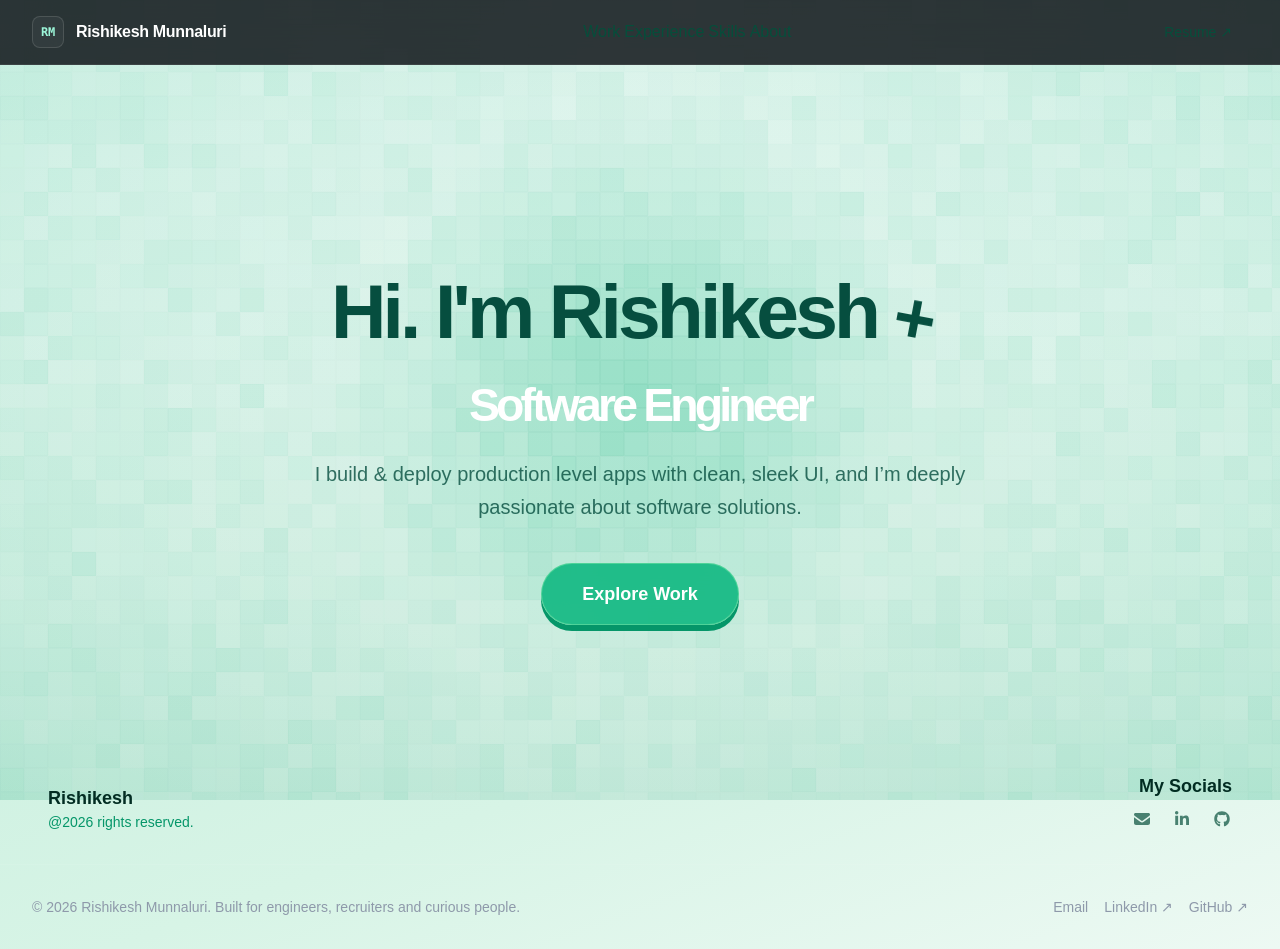
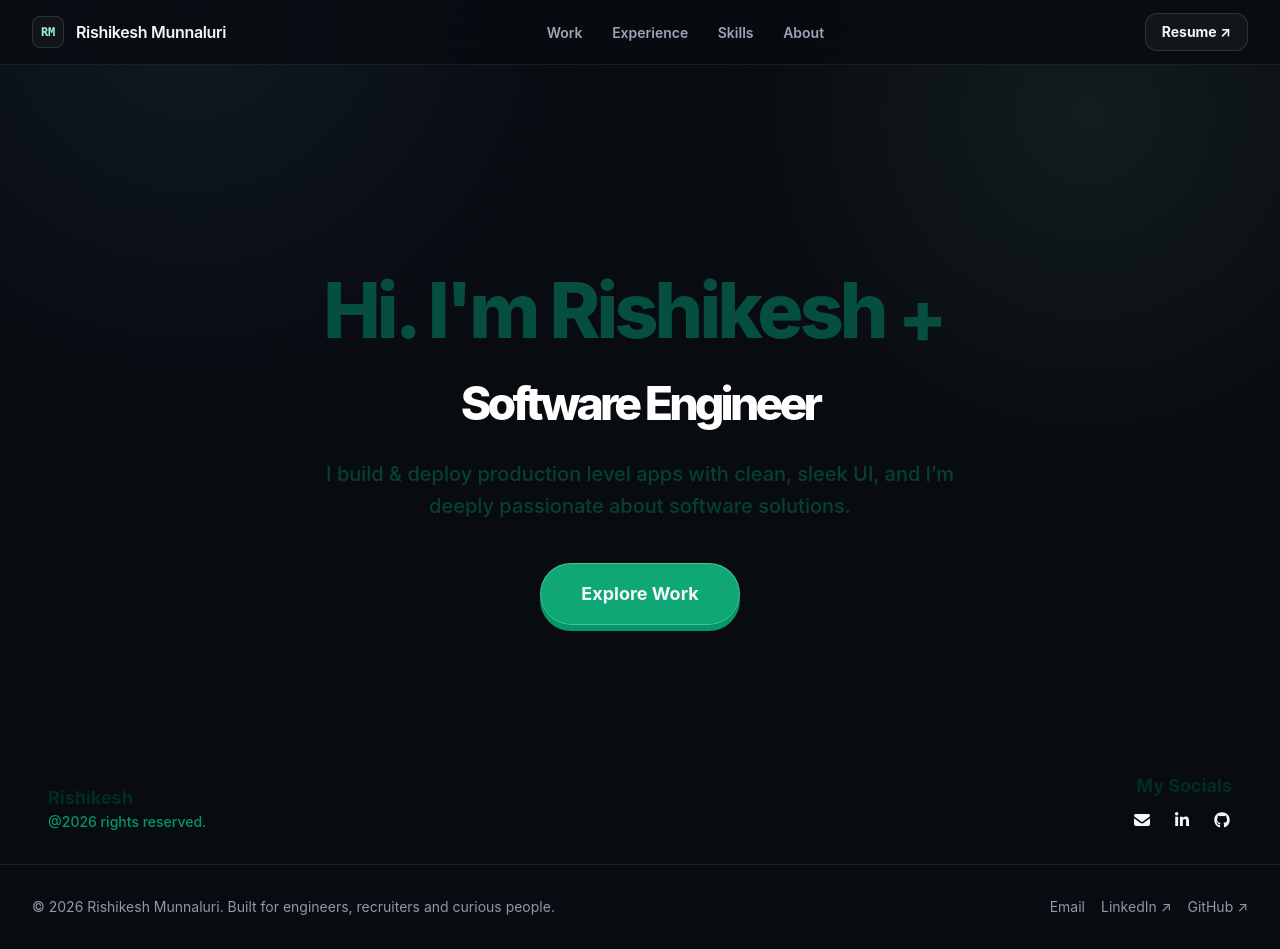
Before and after one commit to Rishikeshsanin/portfolio-main, a Next.js app in the folder now/: page / in a window 1280 px wide. Built offline with nearby package versions, Linux system fonts and the light colour scheme.

Commit message:
style(v2): introduce dark professional design system

```diff
--- a/now/src/app/globals.css
+++ b/now/src/app/globals.css
@@ -1,397 +1,209 @@
 @import "tailwindcss";
 
-@keyframes wave-drift-a {
-	0% {
-		transform: translate3d(-16%, -12%, 0) scale(0.98) rotate(-7deg);
-	}
-
-	38% {
-		transform: translate3d(14%, 10%, 0) scale(1.2) rotate(8deg);
-	}
-
-	68% {
-		transform: translate3d(4%, -2%, 0) scale(1.1) rotate(3deg);
-	}
-
-	100% {
-		transform: translate3d(-16%, -12%, 0) scale(0.98) rotate(-7deg);
-	}
+:root {
+  --bg: #080b10;
+  --surface: #0d1219;
+  --surface-2: #111821;
+  --line: rgba(255, 255, 255, 0.09);
+  --text: #f5f7fa;
+  --muted: #9aa6b6;
+  --accent: #9cf6d9;
+  --accent-2: #77bdfb;
 }
 
-@keyframes wave-drift-b {
-	0% {
-		transform: translate3d(18%, -12%, 0) scale(1) rotate(8deg);
-	}
-
-	42% {
-		transform: translate3d(-14%, 12%, 0) scale(1.24) rotate(-11deg);
-	}
-
-	72% {
-		transform: translate3d(-3%, 2%, 0) scale(1.11) rotate(-5deg);
-	}
-
-	100% {
-		transform: translate3d(18%, -12%, 0) scale(1) rotate(8deg);
-	}
-}
-
-@keyframes wave-drift-c {
-	0% {
-		transform: translate3d(-8%, 15%, 0) scale(0.98);
-	}
-
-	44% {
-		transform: translate3d(9%, -14%, 0) scale(1.2);
-	}
-
-	70% {
-		transform: translate3d(2%, -2%, 0) scale(1.08);
-	}
-
-	100% {
-		transform: translate3d(-8%, 15%, 0) scale(0.98);
-	}
-}
-
-@keyframes gradient-sweep {
-	0% {
-		transform: translate3d(-10%, 7%, 0) rotate(0deg);
-	}
-
-	50% {
-		transform: translate3d(11%, -8%, 0) rotate(180deg);
-	}
-
-	100% {
-		transform: translate3d(-10%, 7%, 0) rotate(360deg);
-	}
-}
-
-@keyframes glow-pulse {
-	0%,
-	100% {
-		opacity: 0.32;
-		transform: scale(0.96);
-	}
-
-	50% {
-		opacity: 0.52;
-		transform: scale(1.06);
-	}
-}
-
-@keyframes pixel-intensity-a {
-	0%,
-	100% {
-		opacity: 0.52;
-	}
-
-	30% {
-		opacity: 0.64;
-	}
-
-	62% {
-		opacity: 0.44;
-	}
-}
-
-@keyframes pixel-intensity-b {
-	0%,
-	100% {
-		opacity: 0.46;
-	}
-
-	28% {
-		opacity: 0.58;
-	}
-
-	66% {
-		opacity: 0.38;
-	}
-}
-
-@keyframes pixel-intensity-c {
-	0%,
-	100% {
-		opacity: 0.42;
-	}
-
-	24% {
-		opacity: 0.55;
-	}
-
-	70% {
-		opacity: 0.34;
-	}
-}
-
-@keyframes pixel-intensity-overlay {
-	0%,
-	100% {
-		opacity: 0.38;
-	}
-
-	50% {
-		opacity: 0.48;
-	}
-}
-
-@keyframes pixel-intensity-glow {
-	0%,
-	100% {
-		opacity: 0.28;
-	}
-
-	50% {
-		opacity: 0.4;
-	}
-}
-
-@keyframes pixel-cell-breathe {
-	0%,
-	100% {
-		opacity: var(--pixel-low, 0.2);
-	}
-
-	22% {
-		opacity: var(--pixel-mid, 0.28);
-	}
-
-	51% {
-		opacity: var(--pixel-high, 0.4);
-	}
-
-	76% {
-		opacity: var(--pixel-mid, 0.28);
-	}
-}
-
-@keyframes rubber-spin {
-	0% {
-		transform: rotate(0deg);
-	}
-	14% {
-		transform: rotate(265deg);
-	}
-	26% {
-		transform: rotate(360deg);
-	}
-	38% {
-		transform: rotate(420deg);
-	}
-	54% {
-		transform: rotate(90deg);
-	}
-	68% {
-		transform: rotate(0deg);
-	}
-	80% {
-		transform: rotate(-260deg);
-	}
-	92% {
-		transform: rotate(-360deg);
-	}
-	100% {
-		transform: rotate(0deg);
-	}
-}
-
-html,
-body {
-	background: linear-gradient(160deg, #e0f7ed 0%, #c8efde 34%, #d7f4e6 70%, #edf9f3 100%);
-	color: #064e3b;
-	font-family: 'Plus Jakarta Sans', sans-serif;
-	overflow-x: hidden;
-	min-height: 100dvh;
-	user-select: none;
-	-webkit-user-select: none;
-	-webkit-touch-callout: none;
-	cursor: url("/cursor/cursor-tri-21.png") 1 1, auto;
+* {
+  box-sizing: border-box;
 }
 
 html {
-	scroll-behavior: smooth;
+  scroll-behavior: smooth;
+  background: var(--bg);
 }
 
 body {
-	overflow-y: auto;
-	overscroll-behavior-y: auto;
+  margin: 0;
+  min-height: 100dvh;
+  overflow-x: hidden;
+  background:
+    radial-gradient(circle at 15% 0%, rgba(119, 189, 251, 0.08), transparent 27rem),
+    radial-gradient(circle at 85% 12%, rgba(156, 246, 217, 0.07), transparent 24rem),
+    var(--bg);
+  color: var(--text);
+  font-family: Inter, ui-sans-serif, system-ui, -apple-system, BlinkMacSystemFont, "Segoe UI", sans-serif;
+  text-rendering: optimizeLegibility;
 }
 
-a,
-button,
-[role="button"],
-label,
-summary,
-select,
-input[type="button"],
-input[type="submit"],
-input[type="reset"],
-.cursor-pointer,
-[data-cursor="interactive"] {
-	cursor: url("/cursor/cursor-tri-21.png") 1 1, pointer;
+::selection {
+  background: rgba(156, 246, 217, 0.24);
+  color: #ffffff;
 }
 
-input[type="text"],
-input[type="email"],
-input[type="password"],
-input[type="search"],
-input[type="url"],
-input[type="number"],
-input[type="tel"],
-textarea {
-	cursor: text;
+button,
+a {
+  -webkit-tap-highlight-color: transparent;
 }
 
-/* Portfolio-wide scrollbar with emerald theme */
-* {
-	scrollbar-width: thin;
-	scrollbar-color: #059669 #d1fae5;
+a {
+  color: inherit;
+  text-decoration: none;
 }
 
-*::-webkit-scrollbar {
-	width: 12px;
-	height: 12px;
+.site-grid {
+  position: fixed;
+  inset: 0;
+  z-index: 0;
+  pointer-events: none;
+  opacity: 0.24;
+  background-image:
+    linear-gradient(rgba(255, 255, 255, 0.028) 1px, transparent 1px),
+    linear-gradient(90deg, rgba(255, 255, 255, 0.028) 1px, transparent 1px);
+  background-size: 48px 48px;
+  mask-image: linear-gradient(to bottom, black 0%, transparent 72%);
 }
 
-*::-webkit-scrollbar-track {
-	background: #d1fae5;
-	border-radius: 999px;
+.nav-link {
+  border-radius: 0.65rem;
+  padding: 0.6rem 0.8rem;
+  color: #9aa6b6;
+  font-size: 0.875rem;
+  font-weight: 600;
+  transition: color 160ms ease, background-color 160ms ease;
 }
 
-*::-webkit-scrollbar-thumb {
-	background: linear-gradient(180deg, #10b981 0%, #047857 100%);
-	border: 2px solid #d1fae5;
-	border-radius: 999px;
+.nav-link:hover,
+.nav-link:focus-visible {
+  background: rgba(255, 255, 255, 0.045);
+  color: #ffffff;
 }
 
-*::-webkit-scrollbar-thumb:hover {
-	background: linear-gradient(180deg, #059669 0%, #065f46 100%);
+.button-primary,
+.button-secondary {
+  display: inline-flex;
+  align-items: center;
+  justify-content: center;
+  gap: 0.5rem;
+  border-radius: 0.75rem;
+  padding: 0.75rem 1rem;
+  font-weight: 750;
+  transition: transform 160ms ease, border-color 160ms ease, background-color 160ms ease;
 }
 
-@media (max-width: 767px) {
-	body {
-		min-height: max(884px, 100dvh);
-	}
+.button-primary {
+  border: 1px solid rgba(156, 246, 217, 0.55);
+  background: #9cf6d9;
+  color: #07100e;
 }
 
-.editorial-shadow {
-	@apply shadow-2xl shadow-emerald-900/10;
+.button-primary:hover {
+  transform: translateY(-2px);
+  background: #b4ffe8;
 }
 
-.material-symbols-outlined {
-	font-variation-settings: 'FILL' 0, 'wght' 400, 'GRAD' 0, 'opsz' 24;
+.button-secondary {
+  border: 1px solid rgba(255, 255, 255, 0.12);
+  background: rgba(255, 255, 255, 0.045);
+  color: #f5f7fa;
 }
 
-.font-doto {
-	font-family: var(--font-doto), 'Plus Jakarta Sans', sans-serif;
+.button-secondary:hover {
+  transform: translateY(-2px);
+  border-color: rgba(156, 246, 217, 0.35);
+  background: rgba(255, 255, 255, 0.075);
 }
 
-.rubber-spin-dot {
-	display: inline-block;
-	transform-origin: 50% 50%;
-	animation: rubber-spin 3.4s cubic-bezier(0.22, 0.61, 0.36, 1) infinite;
-	will-change: transform;
+.section-label {
+  display: inline-flex;
+  align-items: center;
+  gap: 0.55rem;
+  color: var(--accent);
+  font-family: ui-monospace, SFMono-Regular, Menlo, Monaco, Consolas, monospace;
+  font-size: 0.74rem;
+  font-weight: 700;
+  letter-spacing: 0.14em;
+  text-transform: uppercase;
 }
 
-.selection\:bg-secondary-fixed {
-	background-color: #059669;
-	color: #ffffff;
+.section-label::before {
+  content: "";
+  width: 1.7rem;
+  height: 1px;
+  background: currentColor;
+  opacity: 0.7;
 }
 
-.home-pixel-field {
-	position: fixed;
-	inset: 0;
-	z-index: 0;
-	pointer-events: none;
-	overflow: hidden;
-	contain: layout paint;
-	transform: translateZ(0);
-	background: linear-gradient(180deg, #f8fcfa 0%, #f2faf6 38%, #e9f6ef 70%, #def0e7 100%);
+.project-card {
+  position: relative;
+  overflow: hidden;
+  border: 1px solid var(--line);
+  border-radius: 1.25rem;
+  background: linear-gradient(145deg, rgba(255, 255, 255, 0.045), rgba(255, 255, 255, 0.018));
+  transition: transform 200ms ease, border-color 200ms ease, background-color 200ms ease;
 }
 
-.home-pixel-field::after {
-	content: "";
-	position: absolute;
-	inset: 0;
-	z-index: 0;
-	background: radial-gradient(84% 62% at 50% 56%, rgba(16, 185, 129, 0.015) 0%, rgba(16, 185, 129, 0.02) 42%, rgba(16, 185, 129, 0.05) 72%, rgba(16, 185, 129, 0.1) 100%);
+.project-card::after {
+  content: "";
+  position: absolute;
+  inset: -1px;
+  pointer-events: none;
+  background: radial-gradient(circle at 90% 0%, rgba(156, 246, 217, 0.11), transparent 30%);
+  opacity: 0;
+  transition: opacity 200ms ease;
 }
 
-.home-pixel-grid {
-	position: absolute;
-	inset: 0;
-	z-index: 1;
-	display: grid;
-	grid-template-columns: repeat(var(--home-pixel-cols), var(--home-pixel-size));
-	grid-auto-rows: var(--home-pixel-size);
-	align-content: start;
-	justify-content: start;
+.project-card:hover {
+  transform: translateY(-3px);
+  border-color: rgba(156, 246, 217, 0.28);
+  background: linear-gradient(145deg, rgba(255, 255, 255, 0.06), rgba(255, 255, 255, 0.022));
 }
 
-.home-pixel-cell {
-	width: var(--home-pixel-size);
-	height: var(--home-pixel-size);
-	background-color: rgba(16, 185, 129, 0.42);
-	box-shadow: inset 0 0 0 1px rgba(6, 95, 70, 0.05);
-	will-change: opacity;
+.project-card:hover::after {
+  opacity: 1;
 }
 
-
-.home-pixel-tone-0 {
-	background-color: #10b981;
+.metric-card {
+  border: 1px solid var(--line);
+  border-radius: 1rem;
+  background: rgba(255, 255, 255, 0.025);
 }
 
-.home-pixel-tone-1 {
-	background-color: #10b981;
+.chip {
+  display: inline-flex;
+  align-items: center;
+  border: 1px solid rgba(255, 255, 255, 0.1);
+  border-radius: 999px;
+  background: rgba(255, 255, 255, 0.035);
+  padding: 0.38rem 0.65rem;
+  color: #b9c3d0;
+  font-family: ui-monospace, SFMono-Regular, Menlo, Monaco, Consolas, monospace;
+  font-size: 0.71rem;
 }
 
-.home-pixel-tone-2 {
-	background-color: #10b981;
+.footer-link {
+  transition: color 150ms ease;
 }
 
-.home-pixel-tone-3 {
-	background-color: #10b981;
+.footer-link:hover {
+  color: #ffffff;
 }
 
-.home-pixel-tone-4 {
-	background-color: #10b981;
-}
-
-.site-search-highlight {
-	background: rgba(16, 185, 129, 0.26);
-	border-radius: 0.18rem;
-	padding: 0 0.08rem;
-}
-
-.no-scrollbar {
-	-ms-overflow-style: none;
-	scrollbar-width: none;
-}
-
-.no-scrollbar::-webkit-scrollbar {
-	display: none;
-}
-
-.home-gradient-vignette {
-	position: absolute;
-	inset: 0;
-	display: none;
-}
-
-@media (max-width: 767px) {
-	.home-pixel-field::after {
-		background: radial-gradient(96% 70% at 50% 58%, rgba(16, 185, 129, 0.08) 0%, rgba(16, 185, 129, 0.06) 46%, rgba(16, 185, 129, 0.12) 74%, rgba(16, 185, 129, 0.22) 100%);
-	}
-
-	.home-gradient-glow {
-		display: none;
-	}
+.text-gradient {
+  background: linear-gradient(95deg, #ffffff 5%, #bdefff 50%, #9cf6d9 96%);
+  -webkit-background-clip: text;
+  background-clip: text;
+  color: transparent;
 }
 
 @media (prefers-reduced-motion: reduce) {
-	.home-pixel-cell {
-		animation: none;
-	}
+  html {
+    scroll-behavior: auto;
+  }
+
+  *,
+  *::before,
+  *::after {
+    scroll-behavior: auto !important;
+    transition-duration: 0.01ms !important;
+    animation-duration: 0.01ms !important;
+    animation-iteration-count: 1 !important;
+  }
 }
```
